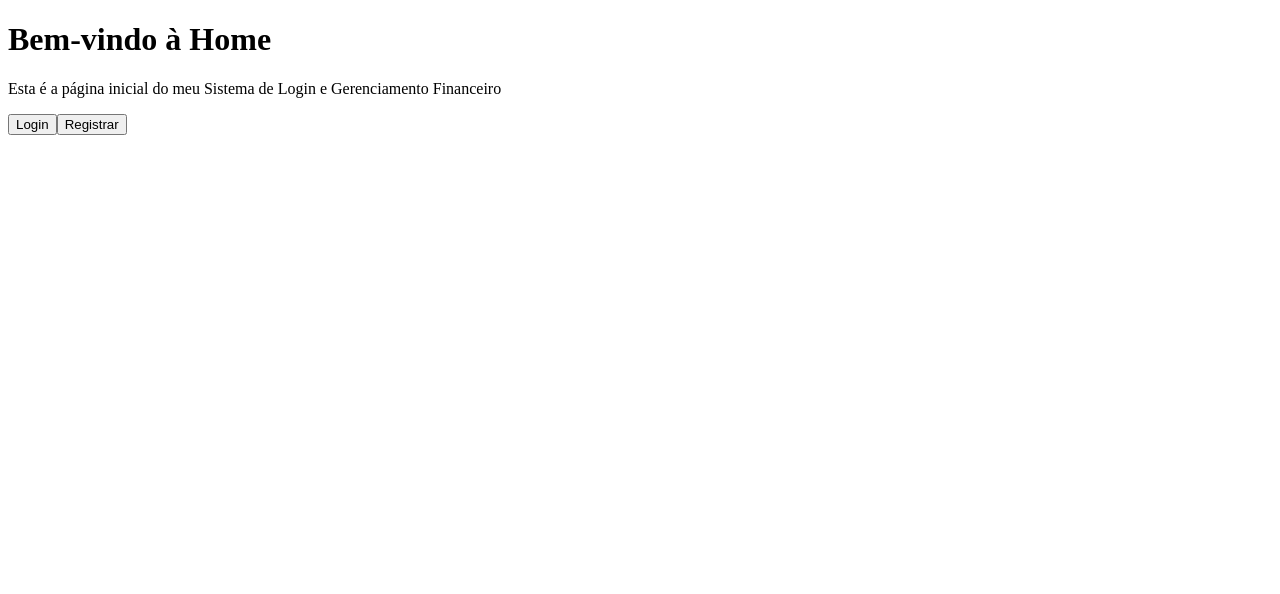
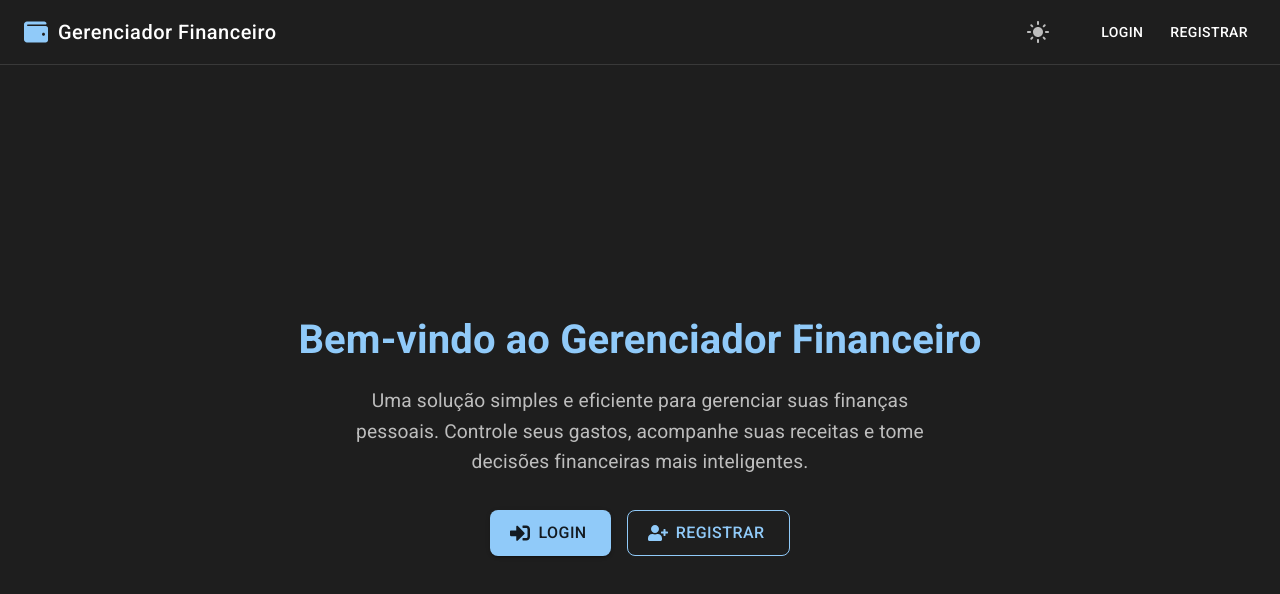
Before and after one commit to HenriqueQSanches/Financial_Manager, a React (Vite) app in the folder frontend/: page / in a window 1280 px wide. Shown: the top 594 px of the page. Built offline with nearby package versions, Linux system fonts and the light colour scheme.

Commit message:
feat: implementa tema escuro/claro e estilização inicial da aplicação

```diff
--- a/frontend/index.html
+++ b/frontend/index.html
@@ -4,6 +4,14 @@
     <meta charset="UTF-8" />
     <link rel="icon" type="image/svg+xml" href="/vite.svg" />
     <meta name="viewport" content="width=device-width, initial-scale=1.0" />
+    <link
+      rel="stylesheet"
+      href="https://fonts.googleapis.com/css?family=Roboto:300,400,500,700&display=swap"
+    />
+    <link
+      rel="stylesheet"
+      href="https://fonts.googleapis.com/icon?family=Material+Icons"
+    />
     <title>Gerenciamento Financeiro</title>
   </head>
   <body>
--- a/frontend/src/App.jsx
+++ b/frontend/src/App.jsx
@@ -1,15 +1,112 @@
-import React from 'react';
+import React, { useState, useMemo } from 'react';
+import { Button, ThemeProvider, createTheme, CssBaseline, Paper } from '@mui/material';
+import { FaSignInAlt, FaUserPlus } from 'react-icons/fa';
+import Header from './components/Header';
+import './styles/global.css';
 
 function App() {
+  const [mode, setMode] = useState('dark');
+
+  const theme = useMemo(
+    () =>
+      createTheme({
+        palette: {
+          mode,
+          primary: {
+            main: mode === 'dark' ? '#90caf9' : '#1976d2',
+          },
+          secondary: {
+            main: mode === 'dark' ? '#f48fb1' : '#f50057',
+          },
+          background: {
+            default: mode === 'dark' ? '#121212' : '#f5f5f5',
+            paper: mode === 'dark' ? '#1e1e1e' : '#ffffff',
+          },
+          text: {
+            primary: mode === 'dark' ? '#ffffff' : '#000000',
+            secondary: mode === 'dark' ? '#bdbdbd' : '#666666',
+          },
+        },
+        components: {
+          MuiButton: {
+            styleOverrides: {
+              root: {
+                transition: 'all 0.3s ease',
+              },
+              contained: {
+                backgroundColor: mode === 'dark' ? '#90caf9' : '#1976d2',
+                '&:hover': {
+                  backgroundColor: mode === 'dark' ? '#42a5f5' : '#1565c0',
+                },
+              },
+              outlined: {
+                borderColor: mode === 'dark' ? '#90caf9' : '#1976d2',
+                color: mode === 'dark' ? '#90caf9' : '#1976d2',
+                '&:hover': {
+                  borderColor: mode === 'dark' ? '#42a5f5' : '#1565c0',
+                  backgroundColor: mode === 'dark' ? 'rgba(144, 202, 249, 0.08)' : 'rgba(25, 118, 210, 0.08)',
+                },
+              },
+            },
+          },
+        },
+      }),
+    [mode]
+  );
+
+  const toggleTheme = () => {
+    setMode((prevMode) => (prevMode === 'light' ? 'dark' : 'light'));
+  };
+
   return (
-    <div>
-      <h1>Bem-vindo à Home</h1>
-      <p>Esta é a página inicial do meu Sistema de Login e Gerenciamento Financeiro</p>
-      <div>
-        <button onClick={() => alert('Ir para Login')}>Login</button>
-        <button onClick={() => alert('Ir para Registro')}>Registrar</button>
-      </div>
-    </div>
+    <ThemeProvider theme={theme}>
+      <CssBaseline />
+      <Paper
+        sx={{
+          minHeight: '100vh',
+          borderRadius: 0,
+          bgcolor: 'background.default'
+        }}
+      >
+        <Header toggleTheme={toggleTheme} mode={mode} />
+        <div className="hero-section">
+          <h1 style={{ color: theme.palette.primary.main }}>
+            Bem-vindo ao Gerenciador Financeiro
+          </h1>
+          <p style={{ color: theme.palette.text.secondary }}>
+            Uma solução simples e eficiente para gerenciar suas finanças pessoais.
+            Controle seus gastos, acompanhe suas receitas e tome decisões financeiras
+            mais inteligentes.
+          </p>
+          <div className="action-buttons">
+            <Button
+              variant="contained"
+              startIcon={<FaSignInAlt />}
+              onClick={() => alert('Ir para Login')}
+              sx={{
+                fontSize: '1rem',
+                padding: '8px 24px',
+                borderRadius: '8px',
+              }}
+            >
+              Login
+            </Button>
+            <Button
+              variant="outlined"
+              startIcon={<FaUserPlus />}
+              onClick={() => alert('Ir para Registro')}
+              sx={{
+                fontSize: '1rem',
+                padding: '8px 24px',
+                borderRadius: '8px',
+              }}
+            >
+              Registrar
+            </Button>
+          </div>
+        </div>
+      </Paper>
+    </ThemeProvider>
   );
 }
 
--- a/frontend/src/components/Header.jsx
+++ b/frontend/src/components/Header.jsx
@@ -1 +1,84 @@
 // Componente cabeçalho \\
+
+import { AppBar, Toolbar, Typography, Button, Box, IconButton } from '@mui/material';
+import { FaWallet } from 'react-icons/fa';
+import { MdLightMode, MdDarkMode } from 'react-icons/md';
+
+function Header({ toggleTheme, mode }) {
+  return (
+    <AppBar
+      position="static"
+      elevation={0}
+      sx={{
+        bgcolor: 'background.paper',
+        borderBottom: 1,
+        borderColor: mode === 'dark' ? 'rgba(255, 255, 255, 0.12)' : 'rgba(0, 0, 0, 0.12)'
+      }}
+    >
+      <Toolbar>
+        <Box display="flex" alignItems="center" flexGrow={1}>
+          <FaWallet
+            size={24}
+            style={{
+              marginRight: '10px',
+              color: mode === 'dark' ? '#90caf9' : '#1976d2'
+            }}
+          />
+          <Typography
+            variant="h6"
+            sx={{
+              fontWeight: 500,
+              letterSpacing: '0.5px',
+              color: 'text.primary'
+            }}
+          >
+            Gerenciador Financeiro
+          </Typography>
+        </Box>
+
+        <IconButton
+          onClick={toggleTheme}
+          sx={{
+            mr: 2,
+            color: mode === 'dark' ? 'text.secondary' : 'primary.dark',
+            '&:hover': {
+              color: 'primary.main',
+              backgroundColor: mode === 'dark'
+                ? 'rgba(144, 202, 249, 0.08)'
+                : 'rgba(25, 118, 210, 0.08)',
+            }
+          }}
+        >
+          {mode === 'dark' ? <MdLightMode /> : <MdDarkMode />}
+        </IconButton>
+
+        <Button
+          color="inherit"
+          sx={{
+            marginLeft: 2,
+            color: mode === 'dark' ? 'inherit' : 'primary.dark',
+            '&:hover': {
+              color: mode === 'dark' ? 'primary.main' : 'primary.main',
+            }
+          }}
+        >
+          Login
+        </Button>
+        <Button
+          color="inherit"
+          sx={{
+            marginLeft: 1,
+            color: mode === 'dark' ? 'inherit' : 'primary.dark',
+            '&:hover': {
+              color: mode === 'dark' ? 'primary.main' : 'primary.main',
+            }
+          }}
+        >
+          Registrar
+        </Button>
+      </Toolbar>
+    </AppBar>
+  );
+}
+
+export default Header;
--- a/frontend/src/styles/global.css
+++ b/frontend/src/styles/global.css
@@ -1 +1,53 @@
 /* Estilos Globais para minha Aplicação */
+
+* {
+  margin: 0;
+  padding: 0;
+  box-sizing: border-box;
+  transition: all 0.3s ease;
+}
+
+body {
+  font-family: 'Roboto', sans-serif;
+  background-color: #121212;
+  color: #ffffff;
+  transition: background-color 0.3s ease;
+}
+
+.container {
+  max-width: 1200px;
+  margin: 0 auto;
+  padding: 0 20px;
+}
+
+.hero-section {
+  min-height: calc(100vh - 64px);
+  display: flex;
+  flex-direction: column;
+  justify-content: center;
+  align-items: center;
+  text-align: center;
+  padding: 2rem;
+  transition: background-color 0.3s ease;
+}
+
+.hero-section h1 {
+  font-size: 2.5rem;
+  color: #90caf9;
+  margin-bottom: 1rem;
+  transition: color 0.3s ease;
+}
+
+.hero-section p {
+  font-size: 1.2rem;
+  color: #bdbdbd;
+  margin-bottom: 2rem;
+  max-width: 600px;
+  line-height: 1.6;
+  transition: color 0.3s ease;
+}
+
+.action-buttons {
+  display: flex;
+  gap: 1rem;
+}
```
Also changed, not shown: frontend/package.json (+7 -2 lines), 2 other files (tests, documents, lock files or other folders).
